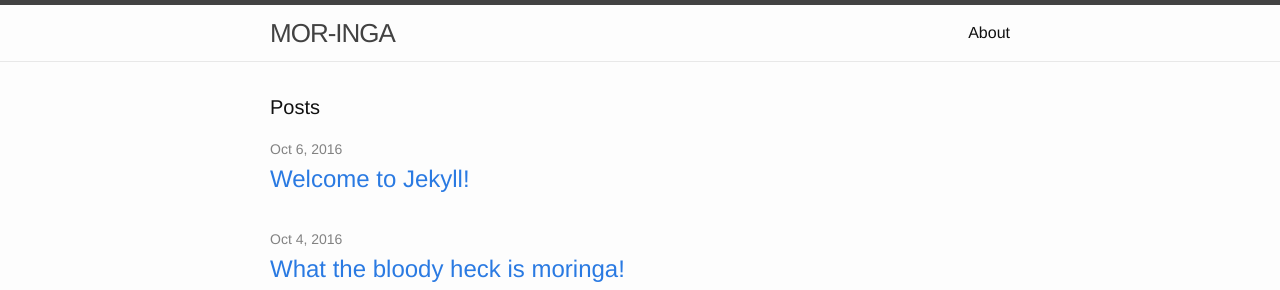
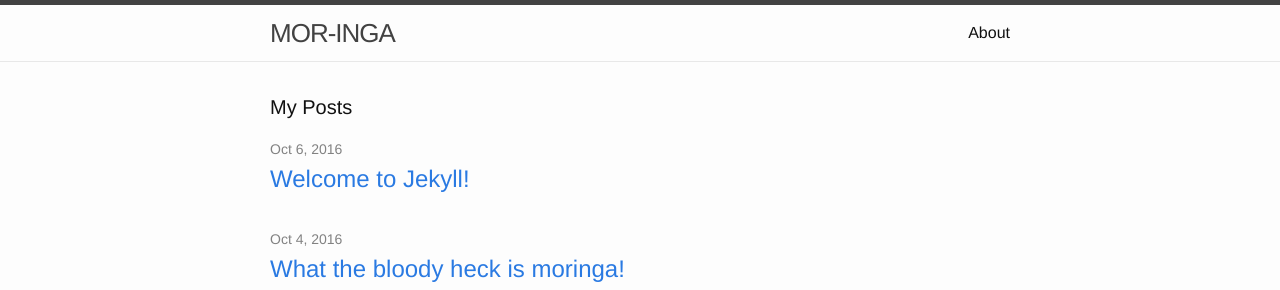
Before and after one commit to bkammerling/bkammerling.github.io, a Jekyll site: the page built from index.html, in a window 1280 px wide. Shown: the top 290 px of the page. Built offline with Jekyll 4.4.1, drawn with Linux system fonts in a browser that asks for light colours.

Commit message:
Updated '/index.html' via CloudCannon

```diff
--- a/index.html
+++ b/index.html
@@ -4,7 +4,7 @@ layout: default
 
 <div class="home">
 
-  <h1 class="page-heading editable">Posts</h1>
+  <h1 class="page-heading editable">My Posts</h1>
 
   <ul class="post-list">
     {% for post in site.posts %}
```
